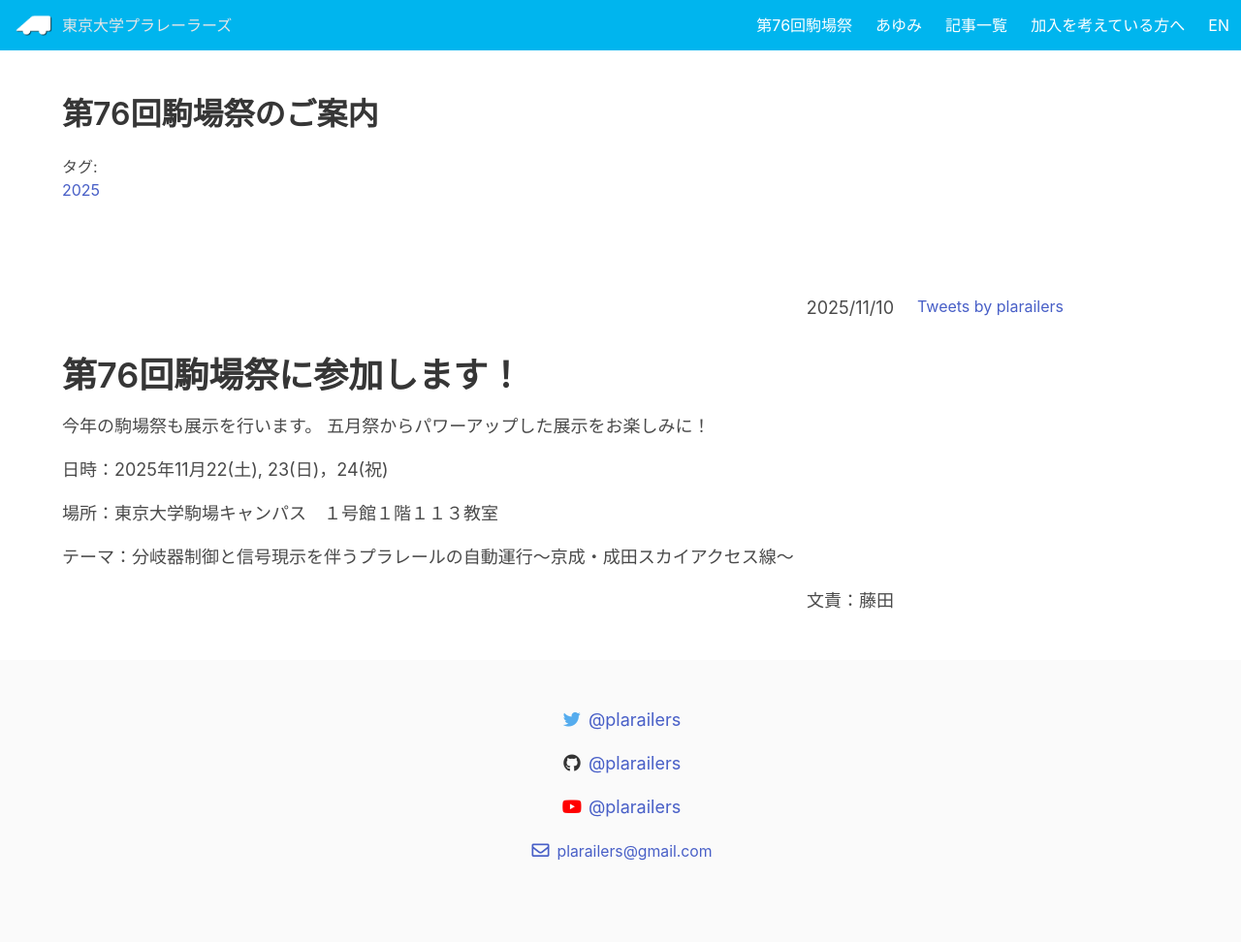
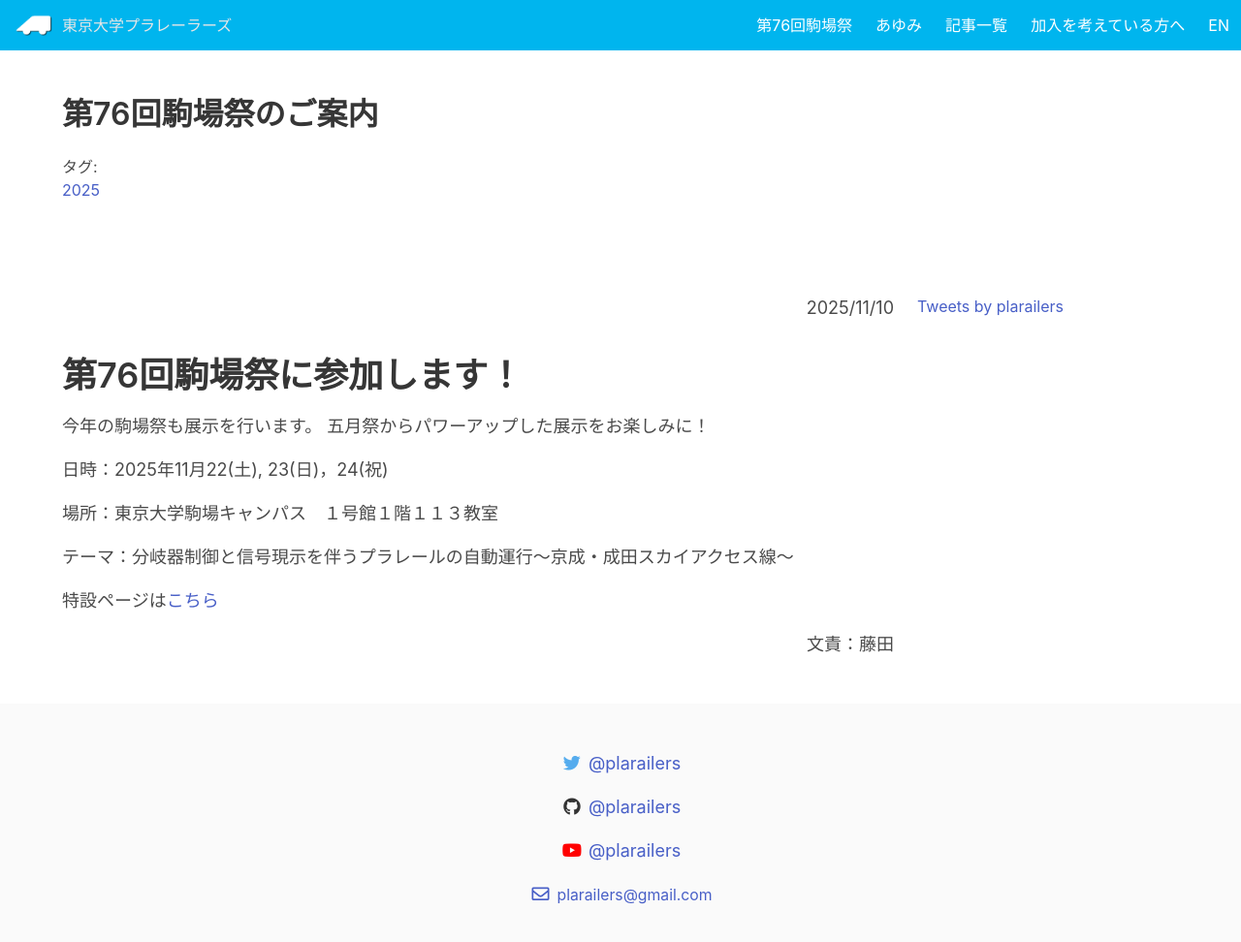
Before and after one commit to plarailers/plarailers.github.io, a Jekyll site: the page built from _posts/2025-11-10-00.md, in a window 1280 px wide and 1032 px high. Shown: the top 972 px of the window at 97% size. Built offline with Jekyll 4.4.1, drawn with Linux system fonts in a browser that asks for light colours; nearby versions of some CDN libraries; comment, search, counter and statistics services are not loaded.

Commit message:
駒場祭のご案内ページに特設ページへのリンクを追加

```diff
--- a/_posts/2025-11-10-00.md
+++ b/_posts/2025-11-10-00.md
@@ -16,3 +16,5 @@ image: https://github.com/plarailers/plarailers.github.io/blob/master/_posts/img
 場所：東京大学駒場キャンパス　１号館１階１１３教室
 
 テーマ：分岐器制御と信号現示を伴うプラレールの自動運行〜京成・成田スカイアクセス線〜
+
+特設ページは[こちら](https://plarailers.com/2025/11/19/00/)
```
